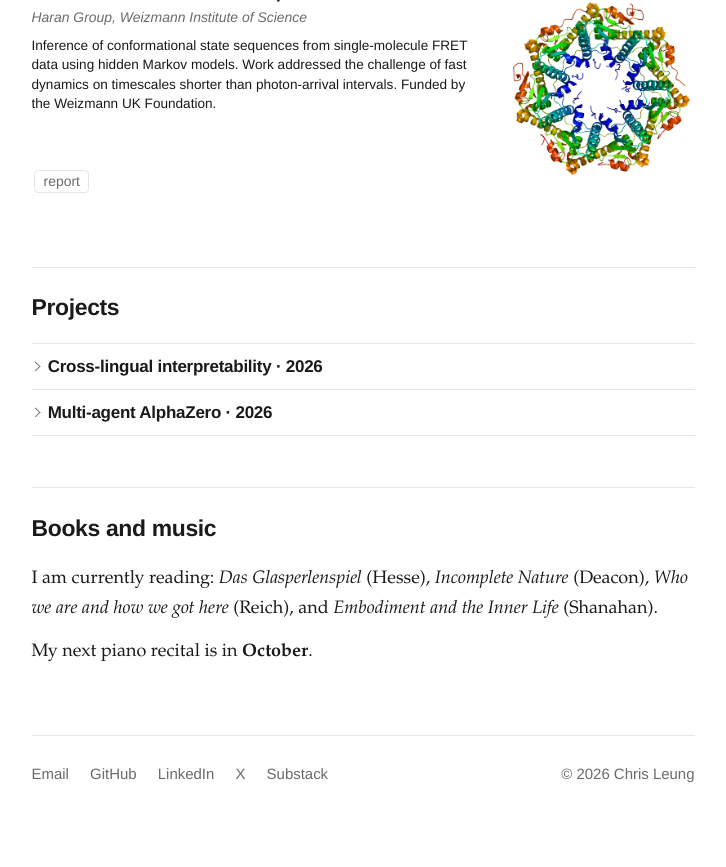
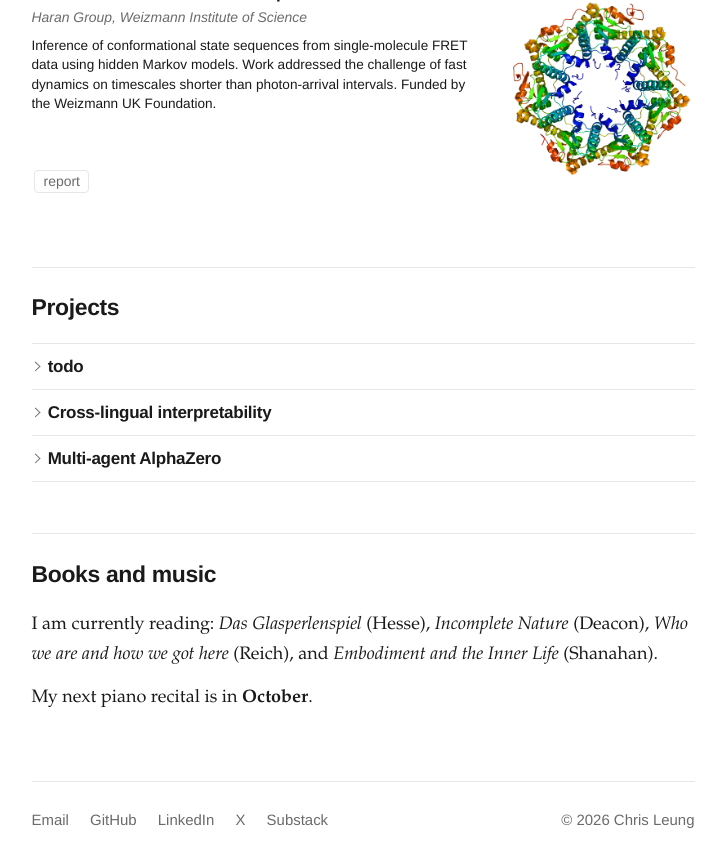
Before and after one commit to leungchristopher/leungchristopher.github.io, a Jekyll site: the page built from index.md, in a window 1280 px wide and 900 px high, scrolled down 2478 px. Shown: the top 867 px of the window, without its empty margins (277-1003 px from the left). Built offline with Jekyll 4.4.1, drawn with Linux system fonts in a browser that asks for light colours.

Commit message:
update projects

```diff
--- a/index.md
+++ b/index.md
@@ -93,14 +93,24 @@ Book a meeting [here](https://calendly.com/chcl4-cam/30min) or reach out by [ema
   Each project is a collapsed disclosure: only the title shows until clicked.
   To add one, copy a <details class="proj"> block and keep the markup as-is.
 -->
+<details class="proj">
+  <summary>
+    <span class="proj-arrow" aria-hidden="true"></span>
+    <span class="proj-title">todo</span>
+  </summary>
+  <div class="proj-body">
+    <p class="desc">Built in Rust: control your todo list. Used to learn Rust.</p>
+    <p class="project-link"><a class="btn" href="https://github.com/Ky-Ng/x-linguistic-fine-tuning-generalization">Try here!</a></p>
+  </div>
+</details>
 
 <details class="proj">
   <summary>
     <span class="proj-arrow" aria-hidden="true"></span>
-    <span class="proj-title">Cross-lingual interpretability · 2026</span>
+    <span class="proj-title">Cross-lingual interpretability</span>
   </summary>
   <div class="proj-body">
-    <p class="affil">Oxford AI Safety Initiative</p>
+    <p class="affil">Oxford AI Safety Initiative, 2026</p>
     <p class="desc">Using LoRA finetuning to understand generalisation across languages in open-source LLMs.</p>
     <p class="project-link"><a class="btn" href="https://github.com/Ky-Ng/x-linguistic-fine-tuning-generalization">writeup and code</a></p>
   </div>
@@ -109,10 +119,10 @@ Book a meeting [here](https://calendly.com/chcl4-cam/30min) or reach out by [ema
 <details class="proj">
   <summary>
     <span class="proj-arrow" aria-hidden="true"></span>
-    <span class="proj-title">Multi-agent AlphaZero · 2026</span>
+    <span class="proj-title">Multi-agent AlphaZero</span>
   </summary>
   <div class="proj-body">
-    <p class="desc">Implementation of a multi-agent AlphaZero architecture, trained using JAX on GPUs.</p>
+    <p class="desc">Implementation of the multi-agent AlphaZero architecture, trained using JAX on GPUs.</p>
     <p class="project-link"><a class="btn" href="https://github.com/leungchristopher/maz">code</a></p>
   </div>
 </details>
```
